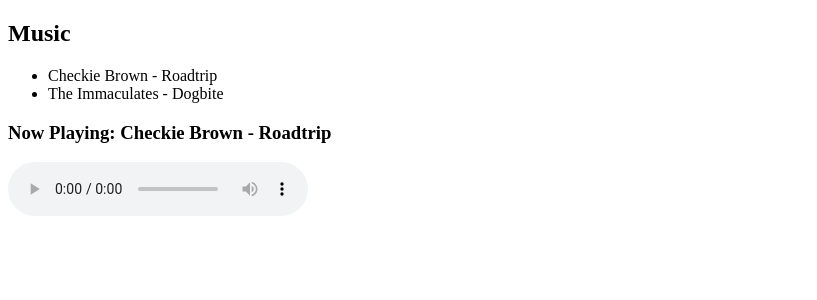
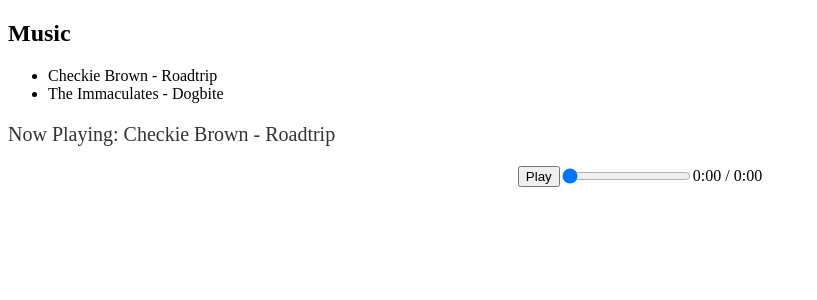
Before and after one commit to kreza-dzd/podcast-app, a Vue app: page / in a window 1280 px wide. Both pictures are taken after a click on the item "Checkie Brown - Roadtrip". Shown: the top 300 px of the page, without its empty margins (0-817 px from the left). Built offline with nearby package versions, Linux system fonts and the light colour scheme.

Commit message:
Update MediaPlayer.vue

```diff
--- a/src/components/MediaPlayer.vue
+++ b/src/components/MediaPlayer.vue
@@ -1,9 +1,13 @@
 <template>
-  <div v-if="podcast">
+  <div v-if="podcast" class="media-player">
     <h3>Now Playing: {{ podcast.title }}</h3>
-    <audio :src="podcast.audioFilePath" controls></audio>
+    <audio ref="audioElement" :src="podcast.audioFilePath" @timeupdate="updateProgress"></audio>
+    <div class="controls">
+      <button @click="togglePlay">{{ isPlaying ? 'Pause' : 'Play' }}</button>
+      <input type="range" min="0" :max="duration" v-model="currentTime" @input="seek">
+      <div class="time">{{ formatTime(currentTime) }} / {{ formatTime(duration) }}</div>
+    </div>
   </div>
-
 </template>
 
 <script>
@@ -15,9 +19,67 @@ export default {
       default: null,
     },
   },
+  data() {
+    return {
+      isPlaying: false,
+      currentTime: 0,
+      duration: 0,
+    };
+  },
+  methods: {
+    togglePlay() {
+      if (this.isPlaying) {
+        this.$refs.audioElement.pause();
+      } else {
+        this.$refs.audioElement.play();
+      }
+      this.isPlaying = !this.isPlaying;
+    },
+    updateProgress() {
+      this.currentTime = this.$refs.audioElement.currentTime;
+      this.duration = this.$refs.audioElement.duration;
+    },
+    seek() {
+      this.$refs.audioElement.currentTime = this.currentTime;
+    },
+    formatTime(time) {
+      const minutes = Math.floor(time / 60);
+      const seconds = Math.floor(time % 60);
+      return `${minutes}:${seconds < 10 ? '0' : ''}${seconds}`;
+    },
+  },
 };
 </script>
 
 <style scoped>
-/* Add your media player styles here */
+.media-player {
+  /* Add your media player container styles here */
+}
+
+.media-player h3 {
+  font-size: 20px;
+  font-weight: 400;
+  color: #333;
+  margin-top: 20px;
+}
+
+
+.controls {
+  display: flex;
+  justify-content: center;
+  align-items: center;
+}
+
+button {
+  /* Add your play/pause button styles here */
+}
+
+input[type="range"] {
+
+}
+
+.time {
+
+}
+
 </style>
```
